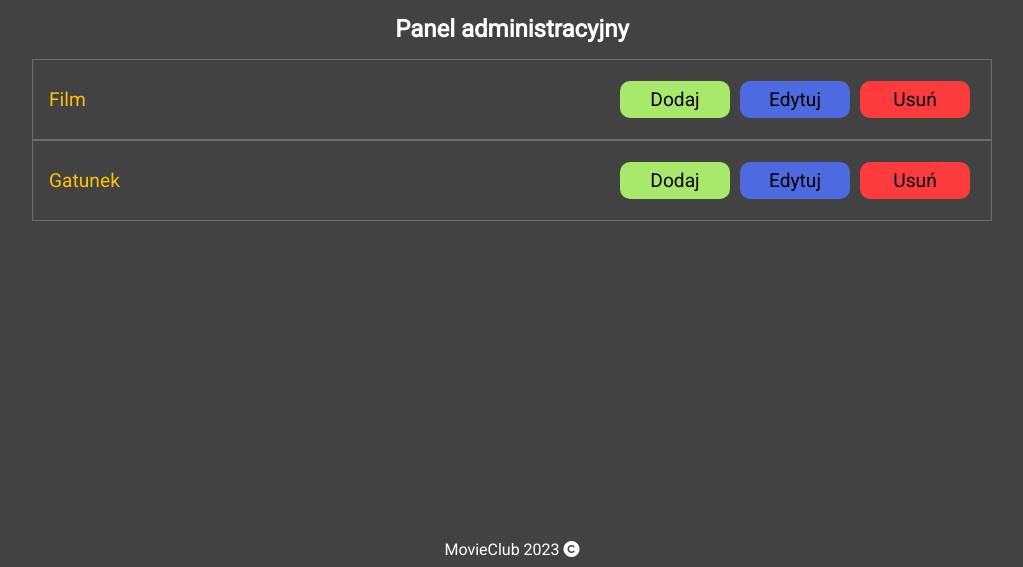
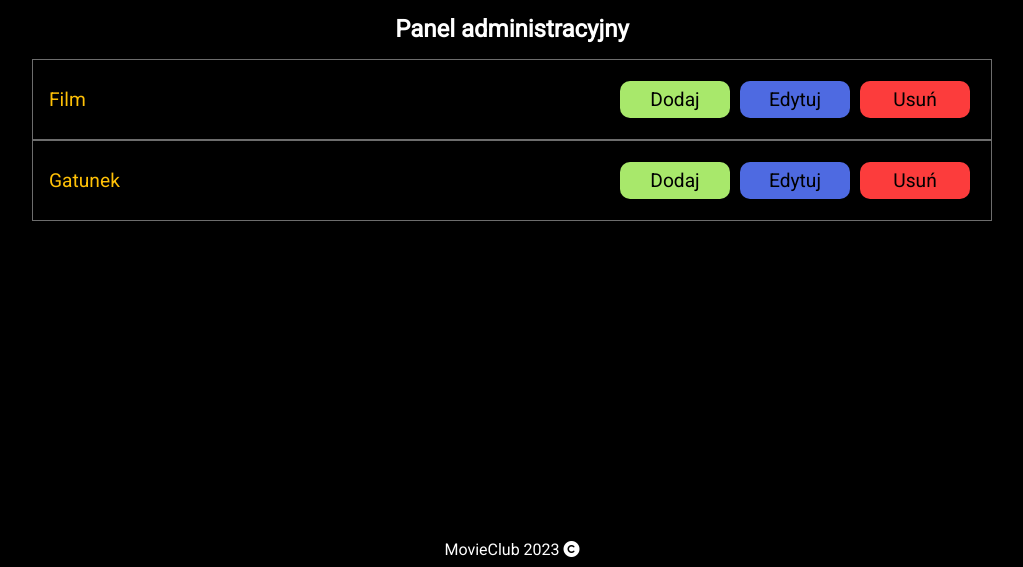
Before and after one commit to lukaszgardecki/mi-tube, a Spring Boot app: page /admin in a window 1280 px wide. Shown: the part 233-800 px from the top of the page, without its empty margins (128-1151 px from the left). Run offline with Spring Boot 4, Linux system fonts and the light colour scheme; some of the project's set-up classes (security, data sources, template engines, error pages and the like) are left out, and stand-ins take their place; some libraries are stand-ins or nearby versions.

Commit message:
Change background color to black

```diff
--- a/src/main/java/com/example/app/web/MovieController.java
+++ b/src/main/java/com/example/app/web/MovieController.java
@@ -27,8 +27,6 @@ public class MovieController {
     public String getMovie(@PathVariable long id, Model model, Authentication authentication) {
         MovieDto movie = movieService.findMovieById(id)
                 .orElseThrow(() -> new ResponseStatusException(HttpStatus.NOT_FOUND));
-
-        System.out.println(movie.getYoutubeTrailer());
         model.addAttribute("movie", movie);
 
         if (authentication != null) {
--- a/src/main/resources/static/styles/style.css
+++ b/src/main/resources/static/styles/style.css
@@ -16,7 +16,7 @@ a {
     display: flex;
     flex-direction: column;
     min-height: 100vh;
-    background-color: #424242;
+    background-color: #000;
 }
 
 .main-content {
```
